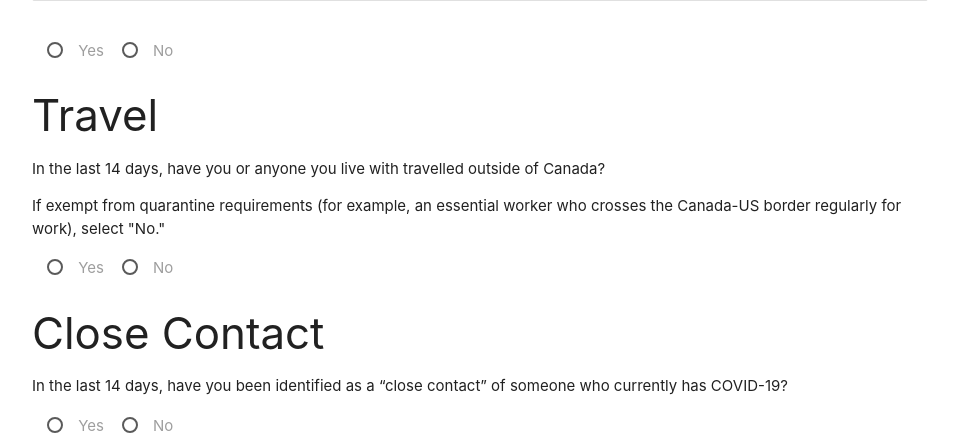
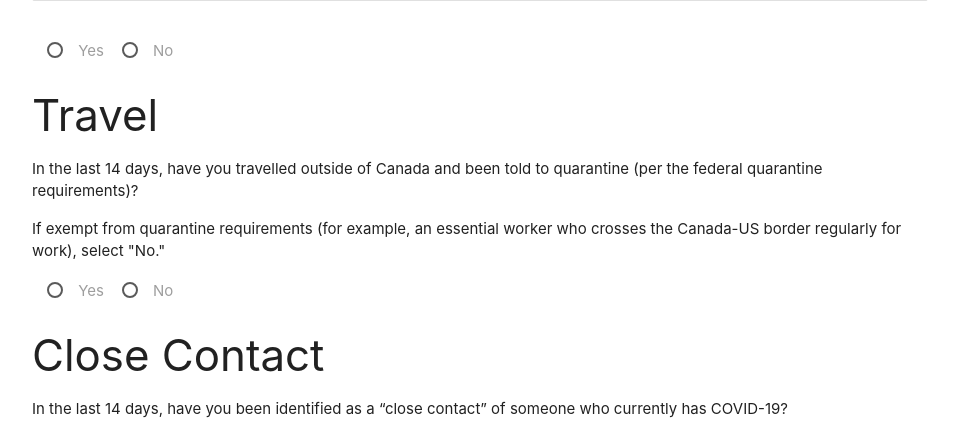
Before and after one commit to Riolku/covid-form, a Python web app: template covid_form/templates/form.html in a window 1280 px wide. Shown: the part 1414-1853 px from the top of the page, without its empty margins (160-1118 px from the left). Run offline with Jinja, Linux system fonts and the light colour scheme; the template is opened without the code that fills it, so the values that code supplies are empty.

Commit message:
change travel question

```diff
--- a/covid_form/templates/form.html
+++ b/covid_form/templates/form.html
@@ -154,7 +154,7 @@
         <h3> Travel </h3>
 
         <p>
-          In the last 14 days, have you or anyone you live with travelled outside of Canada?
+          In the last 14 days, have you travelled outside of Canada and been told to quarantine (per the federal quarantine requirements)?
         </p>
 
         <p>
```
